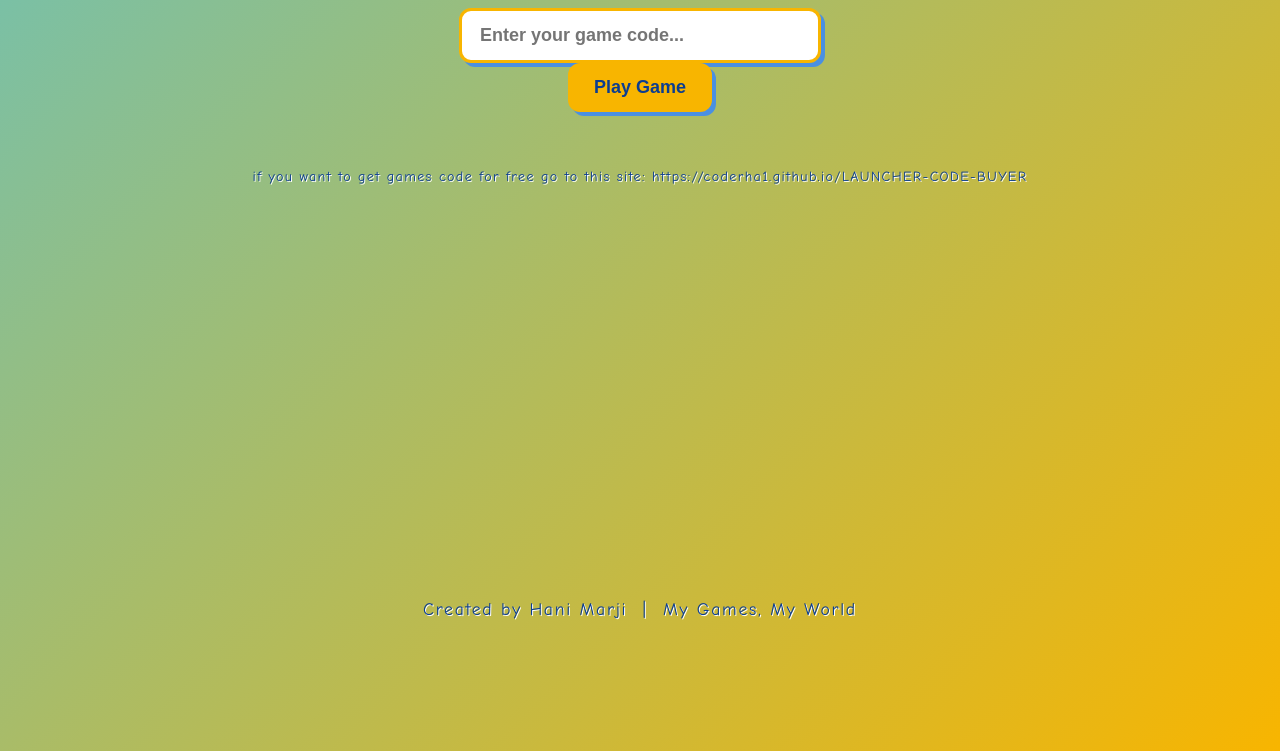
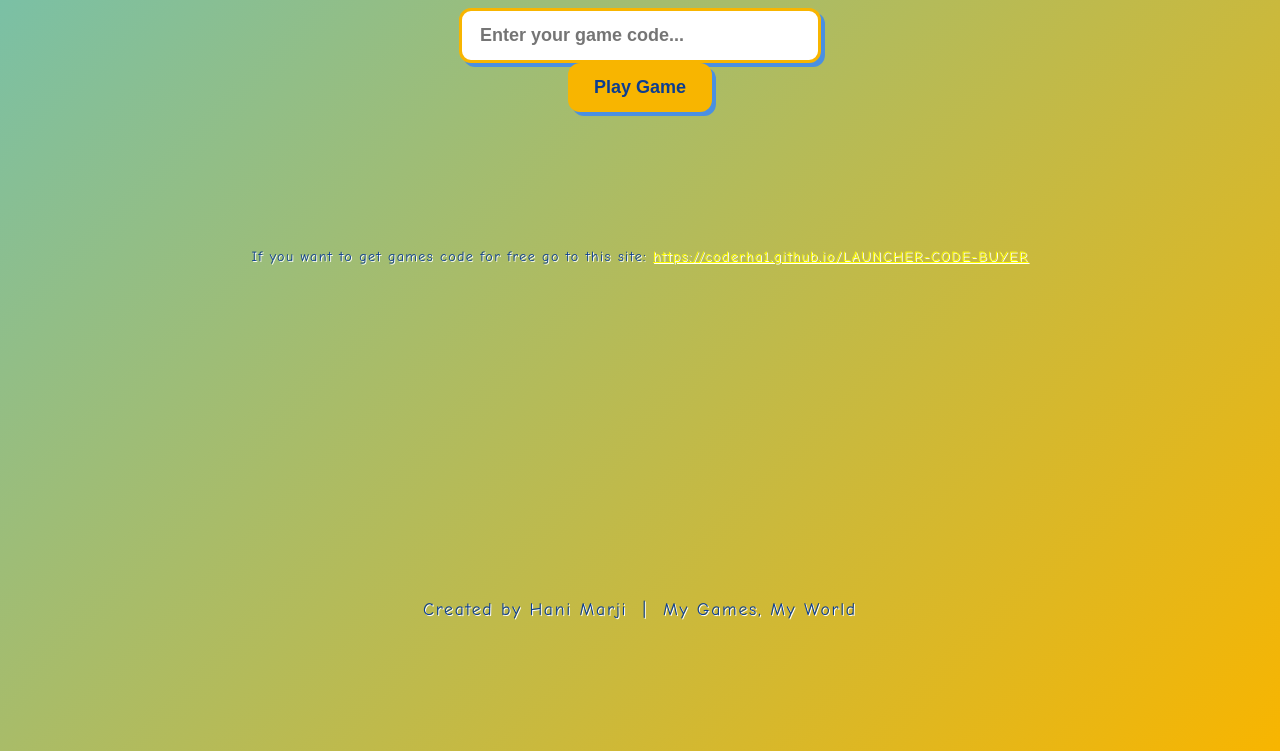
Before and after one commit to CoderHa1/Hani-s-Game-Launcher, a plain HTML site: page index.html in a window 1280 px wide. Shown: the part 169-920 px from the top of the page. Drawn offline with Linux system fonts and the light colour scheme.

Commit message:
Update index.html

```diff
--- a/index.html
+++ b/index.html
@@ -10,18 +10,37 @@
   <!-- Favicon links -->
   <link rel="icon" href="Logo.png" type="image/png" sizes="32x32" />
   <link rel="shortcut icon" href="Logo.png" type="image/png" />
-  <!-- If you add a favicon.ico file, uncomment these lines -->
-  <!--
-  <link rel="icon" href="favicon.ico" type="image/x-icon" />
-  <link rel="shortcut icon" href="favicon.ico" type="image/x-icon" />
-  -->
+
+  <style>
+    .code-link {
+      display: flex;
+      justify-content: center;
+      align-items: center;
+      margin-top: 10vh;
+      margin-bottom: 10vh;
+      text-align: center;
+      font-size: 1.1em;
+      color: #fff;
+    }
+
+    body {
+      background-color: #000; /* optional for style */
+      color: #fff;
+      font-family: Arial, sans-serif;
+    }
+  </style>
 </head>
 <body>
   <h1>Hani Marji's Game Launcher</h1>
   <input id="codeInput" type="text" placeholder="Enter your game code..." />
   <button onclick="loadGame()">Play Game</button>
   <div id="message"></div>
-  <p>if you want to get games code for free go to this site: https://coderha1.github.io/LAUNCHER-CODE-BUYER</p>
+
+  <!-- Moved and styled this paragraph -->
+  <div class="code-link">
+    <p>If you want to get games code for free go to this site: <a href="https://coderha1.github.io/LAUNCHER-CODE-BUYER" target="_blank" style="color: yellow;">https://coderha1.github.io/LAUNCHER-CODE-BUYER</a></p>
+  </div>
+
   <iframe id="gameFrame" style="display:none;"></iframe>
 
   <!-- Animated cubes for background -->
```
